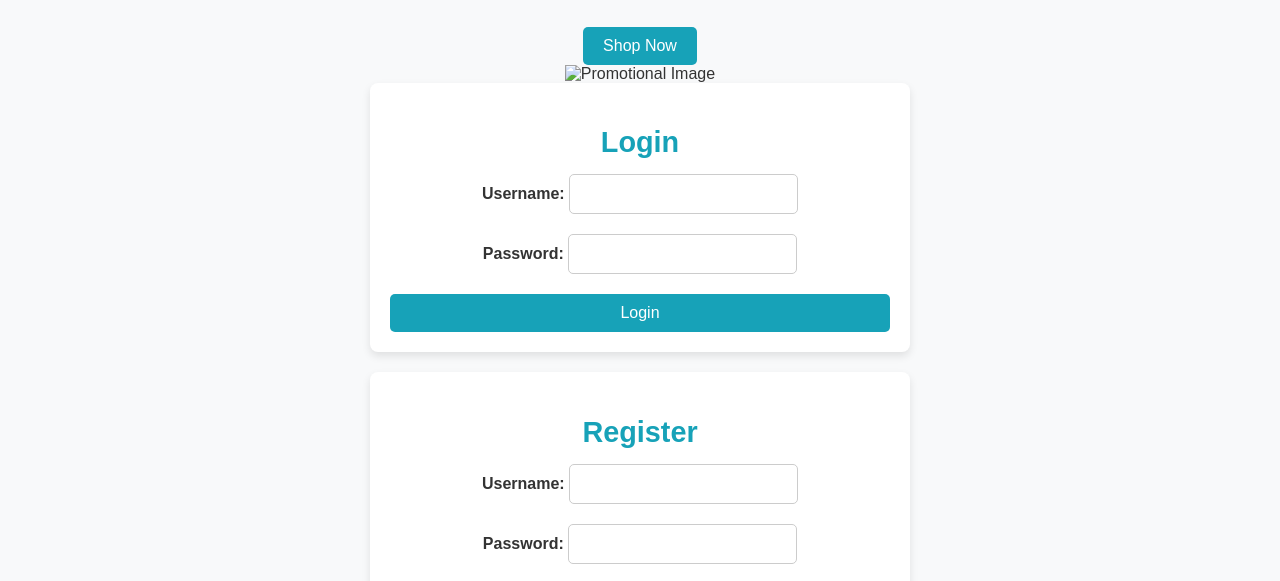
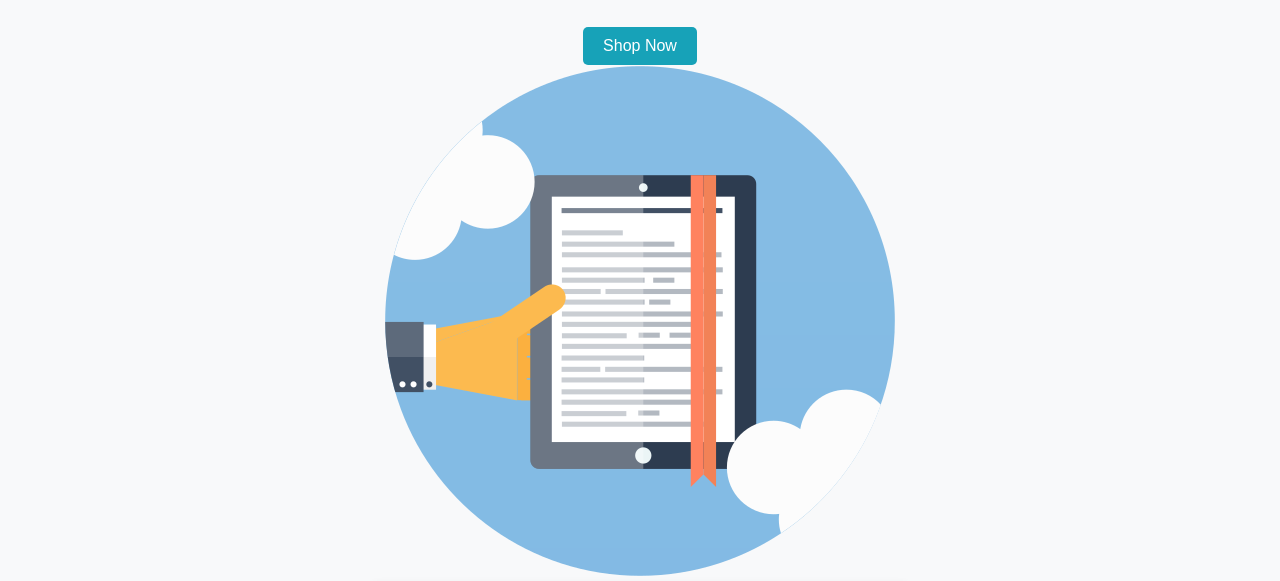
Before and after one commit to ab000001-1/e-commerce-website, a plain HTML site: page index.html in a window 1280 px wide. Shown: the part 189-770 px from the top of the page. Drawn offline with Linux system fonts and the light colour scheme.

Commit message:
edits to the image

```diff
--- a/index.html
+++ b/index.html
@@ -186,7 +186,7 @@
         <p>Discover the best products at the best prices.</p>
         <a href="products.html" class="button">Shop Now</a>
         <div class="promo-image-container">
-  <img src="IMG-2682.PNG" alt="Promotional Image" class="promo-image">
+  <img src="IMG-2683.PNG" alt="Promotional Image" class="promo-image">
 
         <!-- Authentication Forms -->
         <div class="form-container">
```
